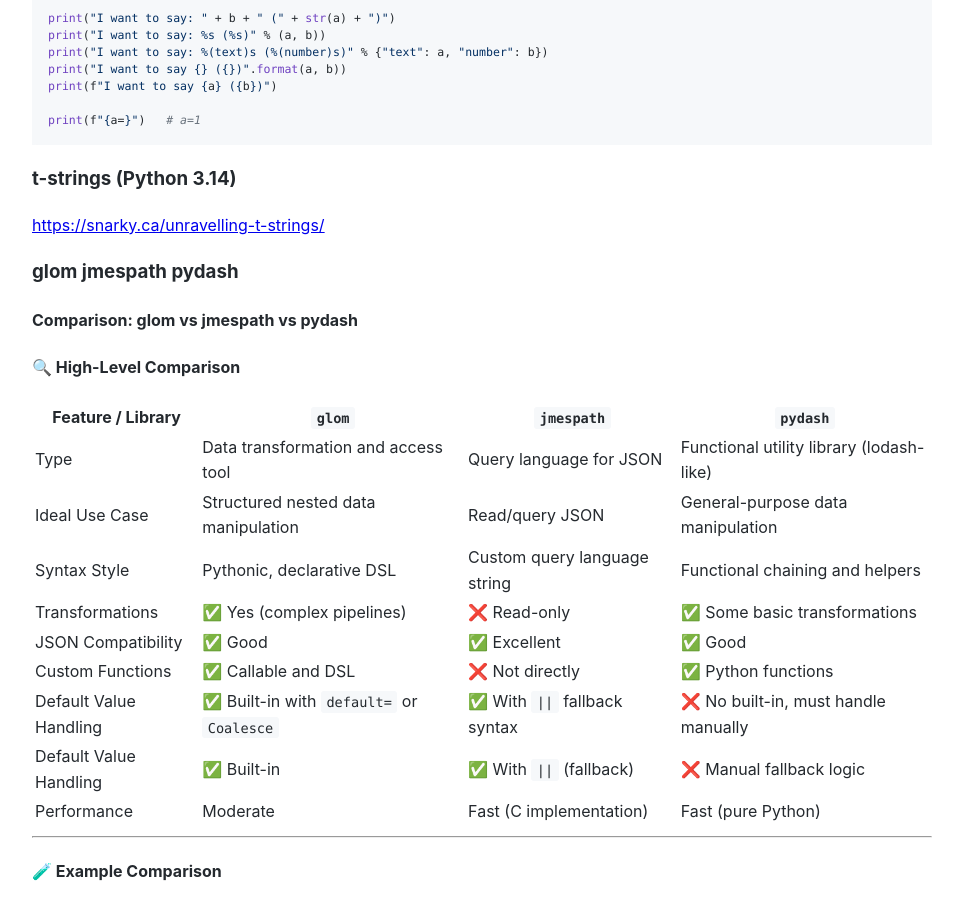
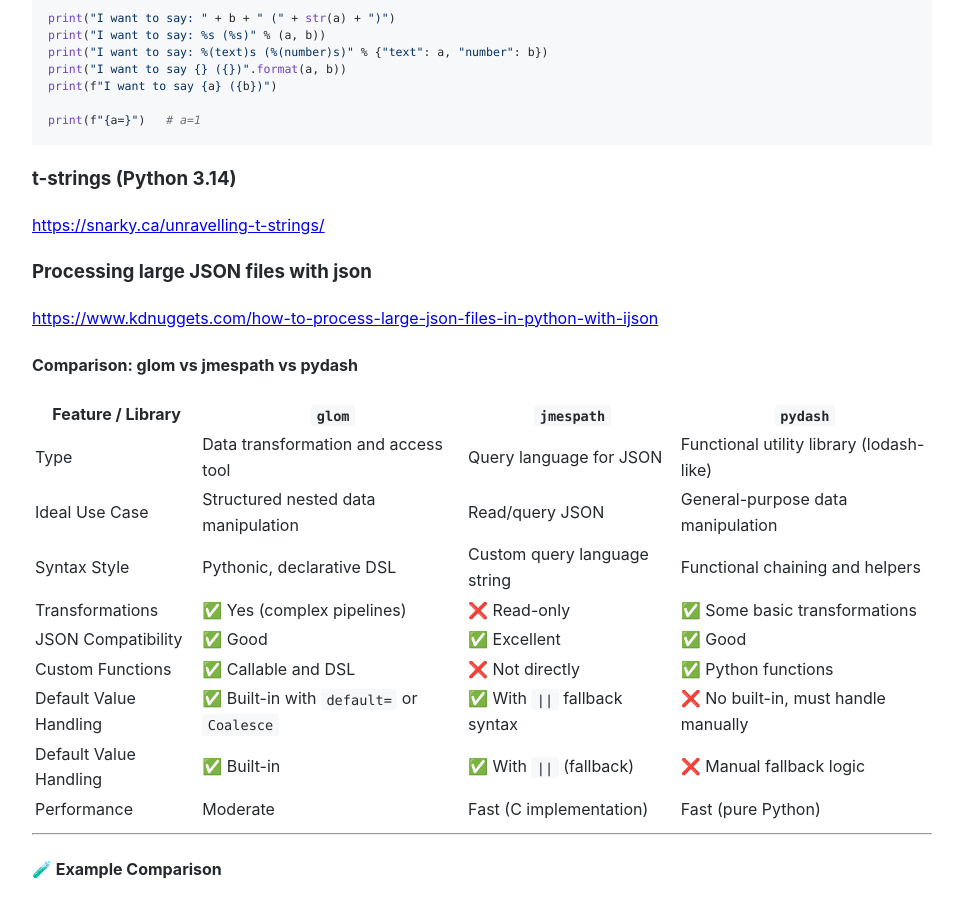
Before and after one commit to Michael-Lubinsky/michael-lubinsky.github.com, a Jekyll site: the page built from python/python_3.md, in a window 1280 px wide and 900 px high, scrolled down 531 px. Shown: the whole window, without its empty margins (158-1121 px from the left). Built offline with Jekyll 4.4.1, drawn with Linux system fonts in a browser that asks for light colours; our own code applies the rules of GitHub Pages for plain Markdown files.

Commit message:
Update and rename string_formatting.md to python_3.md

```diff
--- a/python/string_formatting.md
+++ b/python/python_3.md
@@ -36,11 +36,12 @@ print(f"{a=}")   # a=1
 https://habr.com/ru/articles/911196/
 -->
 
-### glom jmespath pydash
+### Processing large JSON files with json
+
+<https://www.kdnuggets.com/how-to-process-large-json-files-in-python-with-ijson>
 
 #### Comparison: glom vs jmespath vs pydash
 
-#### 🔍 High-Level Comparison
 
 | Feature / Library       | `glom`                                | `jmespath`                          | `pydash`                              |
 |-------------------------|----------------------------------------|-------------------------------------|----------------------------------------|
```
